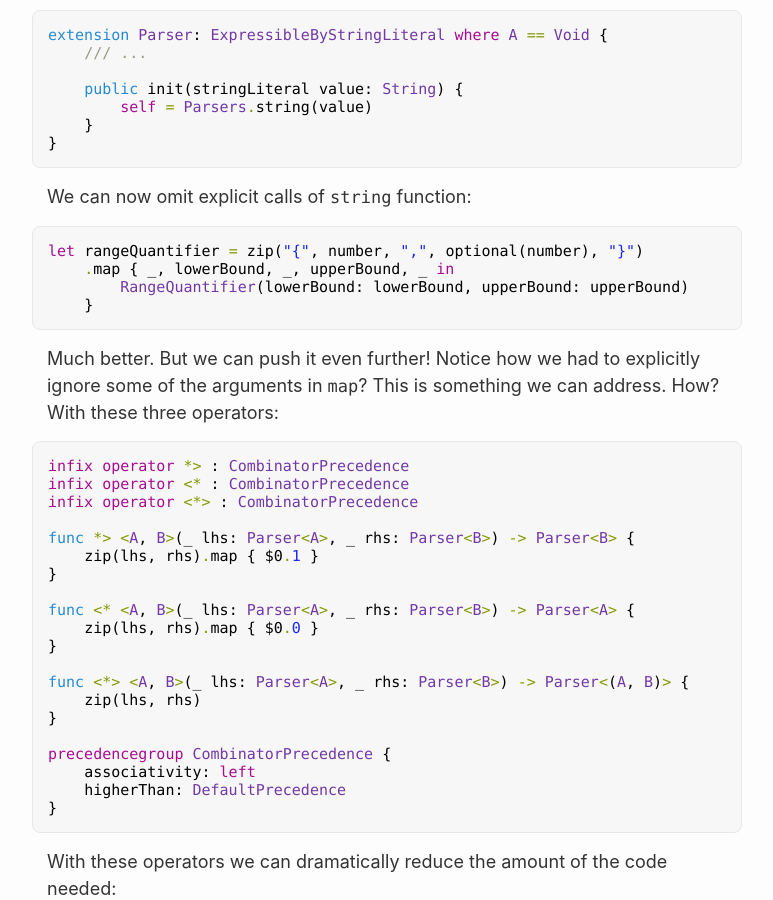
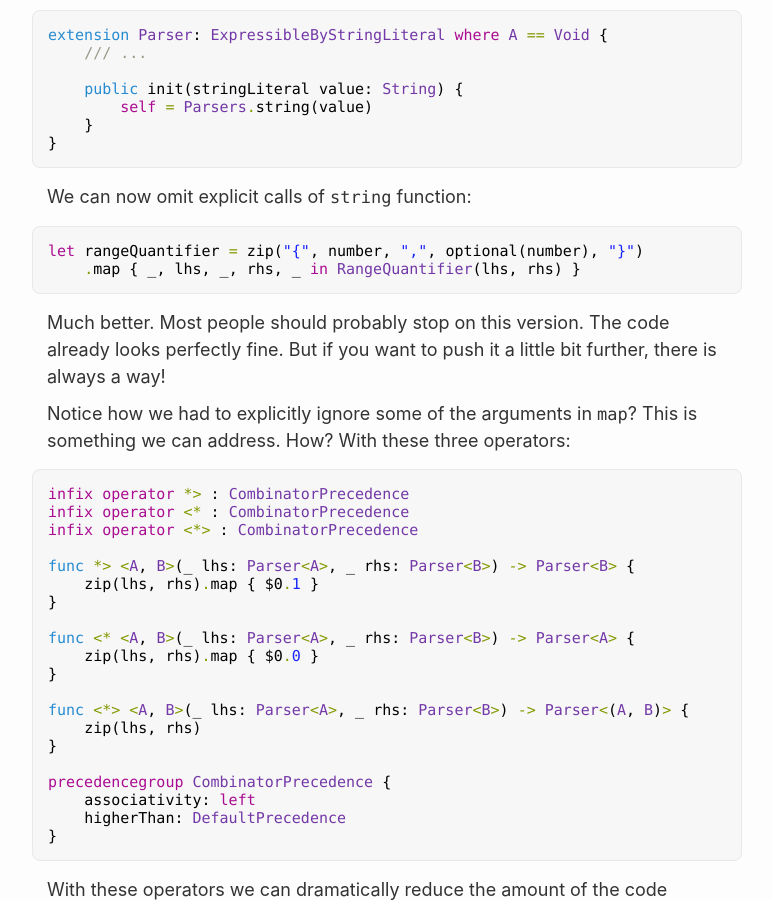
Before and after one commit to hyling/kean.github.io, a Jekyll site: the page built from _posts/2019-09-15-regex-parser.markdown, in a window 1280 px wide and 900 px high, scrolled down 7361 px. Shown: the whole window, without its empty margins (383-1156 px from the left). Built offline with Jekyll 4.4.1, drawn with Linux system fonts in a browser that asks for light colours; comment, search, counter and statistics services are not loaded.

Commit message:
Update regex posts

````diff
--- a/_posts/2019-08-20-let-build-regex-engine.markdown
+++ b/_posts/2019-08-20-let-build-regex-engine.markdown
@@ -113,7 +113,9 @@ Writing a matcher turned out to be the most challenging part. What if the input
 
 > \* When you enter a state of a state machine, you need to be able to tell which part of the pattern it represents. You can do that by keeping "debug symbols" like what Xcode does for Swift code.
 
-I started with a classic [backtracking algorithm](https://en.wikipedia.org/wiki/Backtracking), realized it had limitations and unpredictable performance with potentially exponential complexity, especially on large inputs. Then, I switched to an approach which executes all possible transitions in "parallel". Optimizing ARC turned out to be challenging. It has visible overhead and it's very hard to reason about. I had to drop down to SIL (Swift Intermediate Language) to make sure my changes had a desired effect. But I had a blast profiling and optimizing it!
+There are a few different algorithms with different performance characteristics that I tried. They also depend on the type of the state machine that you produce during compilation. I'm going to describe and compare both of them.
+
+One of the major challenges was optimizing ARC. It has visible overhead but it's hard to predict and you can't easily see what it's doing. You had to drop down to SIL (Swift Intermediate Language) to make sure the changes you make have the desired effect. But I had a blast profiling and optimizing it!
 
 ## What's Next
 
--- a/_posts/2019-09-15-regex-parser.markdown
+++ b/_posts/2019-09-15-regex-parser.markdown
@@ -328,12 +328,12 @@ We can now omit explicit calls of `string` function:
 
 ```swift
 let rangeQuantifier = zip("{", number, ",", optional(number), "}")
-    .map { _, lowerBound, _, upperBound, _ in
-        RangeQuantifier(lowerBound: lowerBound, upperBound: upperBound)
-    }
+    .map { _, lhs, _, rhs, _ in RangeQuantifier(lhs, rhs) }
 ```
 
-Much better. But we can push it even further! Notice how we had to explicitly ignore some of the arguments in `map`? This is something we can address. How? With these three operators:
+Much better. Most people should probably stop on this version. The code already looks perfectly fine. But if you want to push it a little bit further, there is always a way!
+
+Notice how we had to explicitly ignore some of the arguments in `map`? This is something we can address. How? With these three operators:
 
 ```swift
 infix operator *> : CombinatorPrecedence
````
